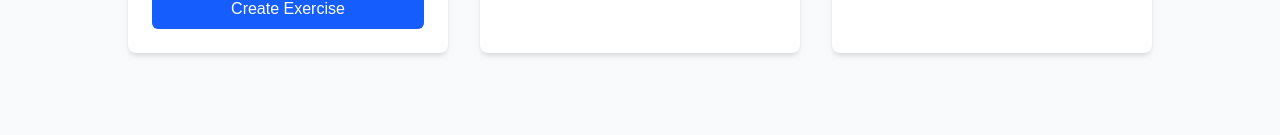
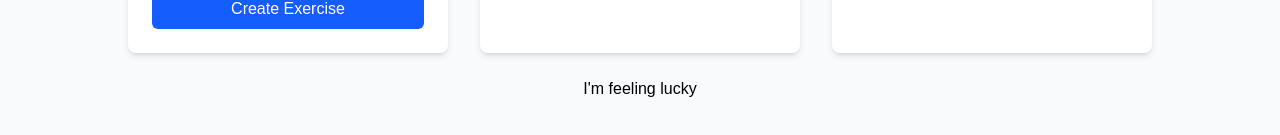
Before and after one commit to RohanAdwankar/active-read, a Next.js app: page / in a window 1280 px wide. Shown: the part 401-536 px from the top of the page. Built offline with nearby package versions, Linux system fonts and the light colour scheme.

Commit message:
add langchain core

```diff
--- a/components/reader.tsx
+++ b/components/reader.tsx
@@ -99,6 +99,11 @@ export default function Reader() {
                 </div>
               </div>
             </div>
+
+            <br />
+            <div className="text-center">
+              <button onClick={() => {}}>I'm feeling lucky</button>
+            </div>
           </div>
         </div>
       )}
--- a/components/text-processor.tsx
+++ b/components/text-processor.tsx
@@ -40,7 +40,7 @@ export default function TextProcessor({ processedText, onComplete, isParagraph =
     <div className={isParagraph ? "" : "w-full max-w-3xl mx-auto my-8"}>
       <div className={`bg-white p-6 rounded-lg ${!isParagraph ? 'shadow' : ''}`}>
         <div className="text-lg leading-relaxed mb-4">
-          {words.map((word, index) => (
+          {words.map((word) => (
             <span key={word.id} className="mr-1">
               {word.isBlank ? (
                 <span className="inline-block">
--- a/package.json
+++ b/package.json
@@ -10,6 +10,7 @@
   },
   "dependencies": {
     "@langchain/community": "^0.3.33",
+    "@langchain/core": "^0.3.42",
     "cheerio": "^1.0.0",
     "langchain": "^0.3.19",
     "next": "15.2.0",
```
Also changed, not shown: 1 other file (tests, documents, lock files or other folders).
